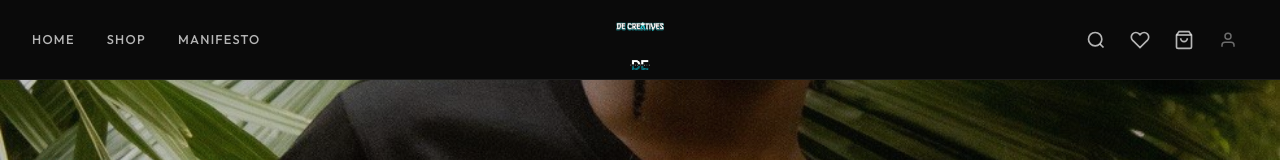
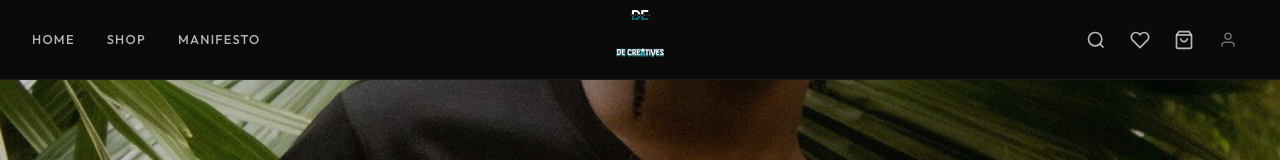
Before and after one commit to Elikplim-N/de-creatives, a React (Vite) app: page / in a window 1280 px wide. Shown: the top 160 px of the page. Built offline with nearby package versions, Linux system fonts and the light colour scheme; no server answers; the database is empty.

Commit message:
fix: swap navbar logo positions (text logo on top, badge on bottom)

```diff
--- a/src/components/storefront/Navbar.jsx
+++ b/src/components/storefront/Navbar.jsx
@@ -52,8 +52,8 @@ export default function Navbar() {
 
         {/* Center: Both Logos */}
         <Link to="/" className="navbar__logo" aria-label="DE Creatives Home">
+          <img src="/logo.png" alt="DE Creatives Logo" className="navbar__logo-text-img" />
           <img src="/favicon_nav.png" alt="DE Logo" className="navbar__logo-img" />
-          <img src="/logo.png" alt="DE Creatives Logo" className="navbar__logo-text-img" />
         </Link>
 
         {/* Right: Actions */}
```
